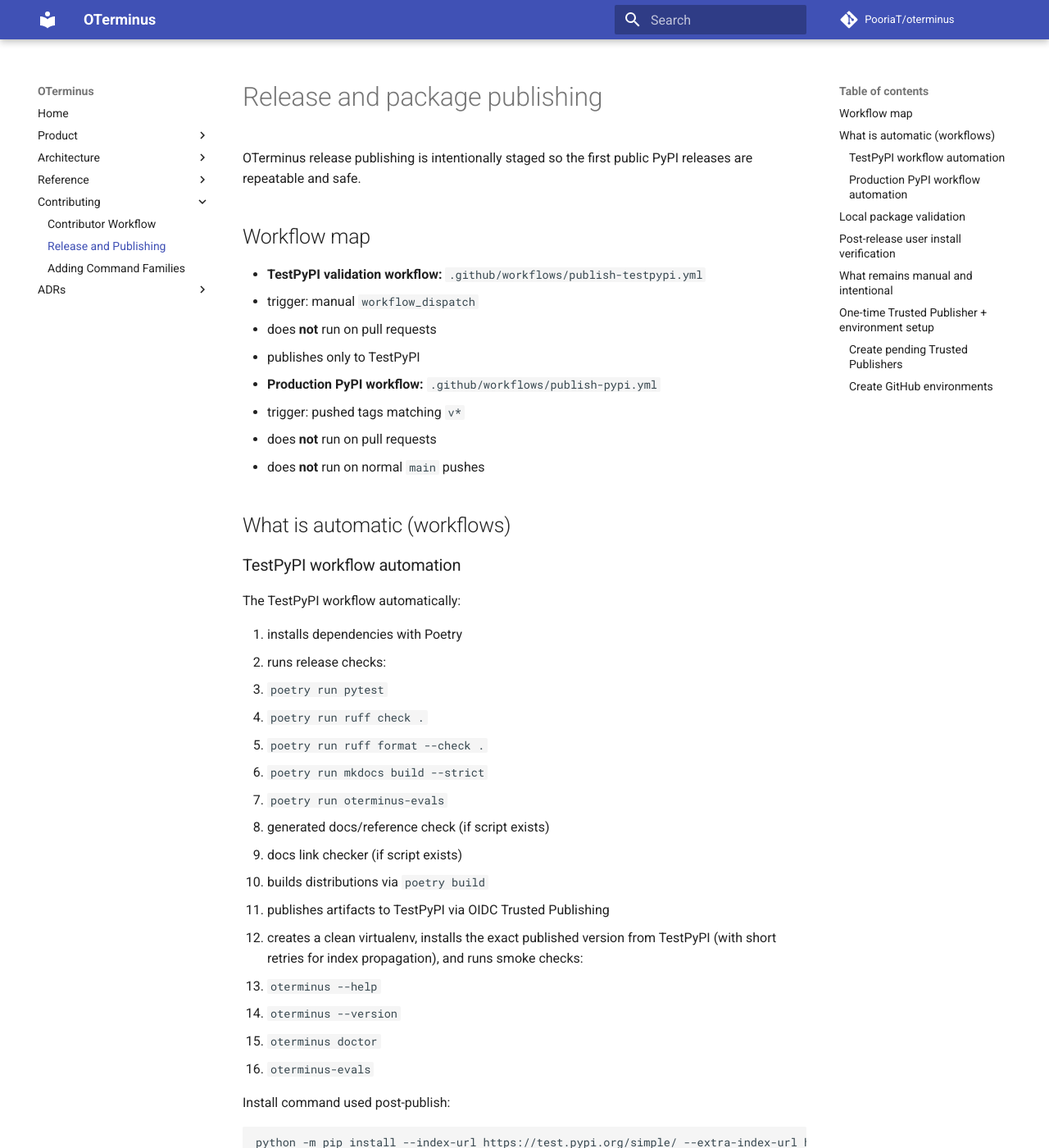
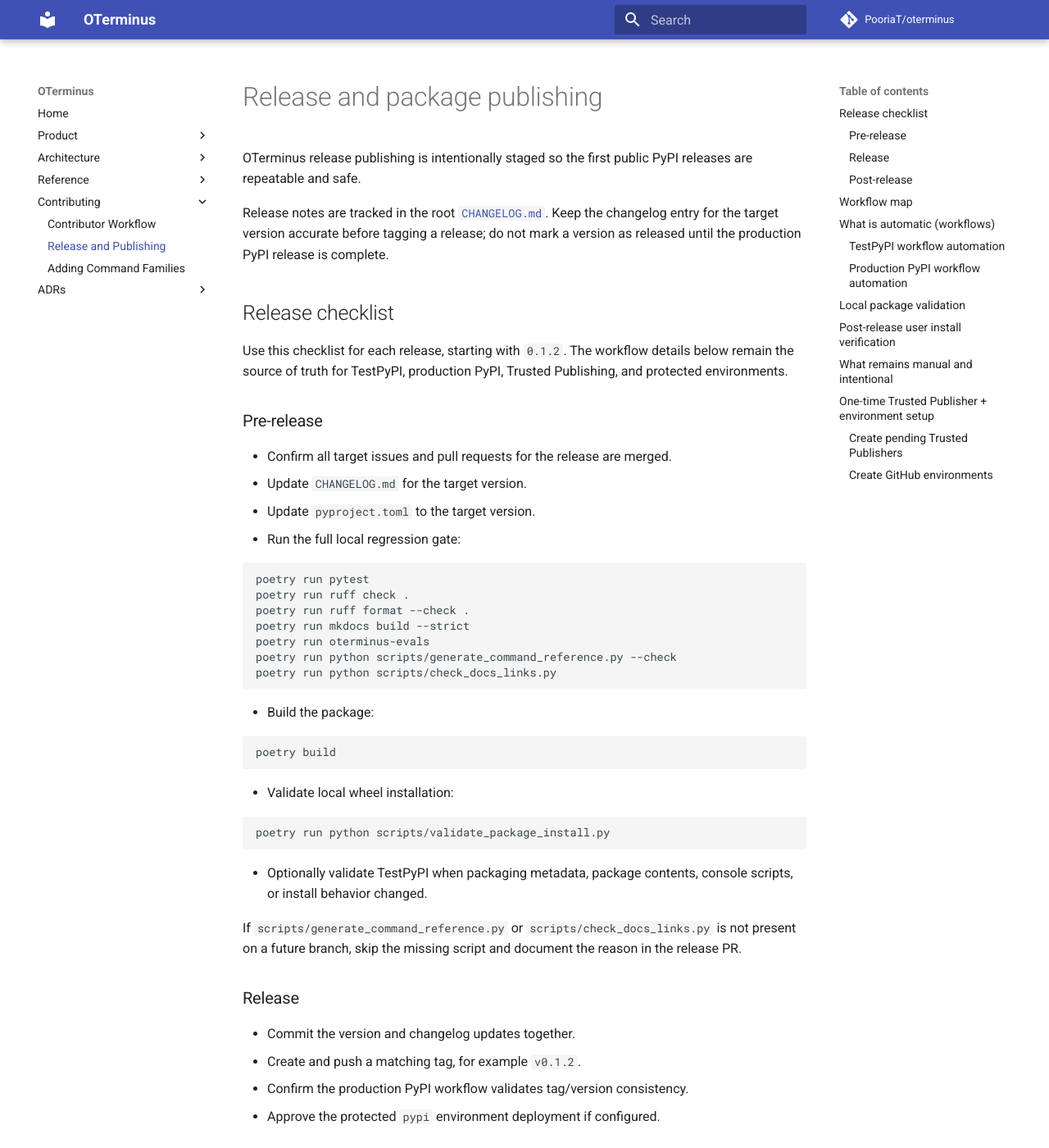
Before and after one commit to PooriaT/oterminus, an MkDocs documentation site: the page built from docs/release.md, in a window 1280 px wide and 1400 px high. Shown: the whole window at 82% size. Built offline with MkDocs 1.6.1 and Material for MkDocs 9.7.7, drawn with Linux system fonts in a browser that asks for light colours; comment, search, counter and statistics services are not loaded; some of the changed text lies outside the part shown.

Commit message:
Add changelog and release checklist docs

````diff
--- a/docs/release.md
+++ b/docs/release.md
@@ -2,6 +2,88 @@
 
 OTerminus release publishing is intentionally staged so the first public PyPI releases are
 repeatable and safe.
+
+Release notes are tracked in the root
+[`CHANGELOG.md`](https://github.com/PooriaT/oterminus/blob/main/CHANGELOG.md). Keep the changelog
+entry for the target version accurate before tagging a release; do not mark a version as released
+until the production PyPI release is complete.
+
+## Release checklist
+
+Use this checklist for each release, starting with `0.1.2`. The workflow details below remain the
+source of truth for TestPyPI, production PyPI, Trusted Publishing, and protected environments.
+
+### Pre-release
+
+- Confirm all target issues and pull requests for the release are merged.
+- Update `CHANGELOG.md` for the target version.
+- Update `pyproject.toml` to the target version.
+- Run the full local regression gate:
+
+```bash
+poetry run pytest
+poetry run ruff check .
+poetry run ruff format --check .
+poetry run mkdocs build --strict
+poetry run oterminus-evals
+poetry run python scripts/generate_command_reference.py --check
+poetry run python scripts/check_docs_links.py
+```
+
+- Build the package:
+
+```bash
+poetry build
+```
+
+- Validate local wheel installation:
+
+```bash
+poetry run python scripts/validate_package_install.py
+```
+
+- Optionally validate TestPyPI when packaging metadata, package contents, console scripts, or
+  install behavior changed.
+
+If `scripts/generate_command_reference.py` or `scripts/check_docs_links.py` is not present on a
+future branch, skip the missing script and document the reason in the release PR.
+
+### Release
+
+- Commit the version and changelog updates together.
+- Create and push a matching tag, for example `v0.1.2`.
+- Confirm the production PyPI workflow validates tag/version consistency.
+- Approve the protected `pypi` environment deployment if configured.
+
+### Post-release
+
+- Verify the PyPI project page at `https://pypi.org/project/oterminus/`.
+- Verify either a fresh `pipx` install or an upgrade of an existing `pipx` install:
+
+```bash
+pipx install oterminus
+oterminus --version
+oterminus doctor
+oterminus-evals
+```
+
+```bash
+pipx upgrade oterminus
+oterminus --version
+oterminus doctor
+oterminus-evals
+```
+
+- Verify the pip fallback install in a clean virtual environment:
+
+```bash
+python -m pip install oterminus
+oterminus --version
+oterminus doctor
+oterminus-evals
+```
+
+- Update GitHub release notes if using GitHub Releases.
 
 ## Workflow map
 
@@ -31,7 +113,8 @@
    - docs link checker (if script exists)
 3. builds distributions via `poetry build`
 4. publishes artifacts to TestPyPI via OIDC Trusted Publishing
-5. creates a clean virtualenv, installs the exact published version from TestPyPI (with short retries for index propagation), and runs smoke checks:
+5. creates a clean virtualenv, installs the exact published version from TestPyPI (with short
+   retries for index propagation), and runs smoke checks:
    - `oterminus --help`
    - `oterminus --version`
    - `oterminus doctor`
@@ -136,16 +219,19 @@
 The following steps are intentionally **manual** for release control:
 
 - choose next release version
+- update `CHANGELOG.md`
 - update `pyproject.toml` version
-- commit and push release version changes
+- run the full local regression gate
+- build package distributions and validate local wheel installation
+- commit and push release version/changelog changes
 - create and push `v*` release tag
 - approve deployment in GitHub `pypi` environment
 
 Manual release trigger commands:
 
 ```bash
-poetry version patch
-git add pyproject.toml poetry.lock
+poetry version X.Y.Z
+git add CHANGELOG.md pyproject.toml poetry.lock
 git commit -m "Release vX.Y.Z"
 git push origin main
 git tag vX.Y.Z
````
Also changed, not shown: CHANGELOG.md (added, +38 -0 lines), README.md (+2 -0 lines), docs/contributing.md (+2 -0 lines), docs/index.md (+9 -5 lines).
